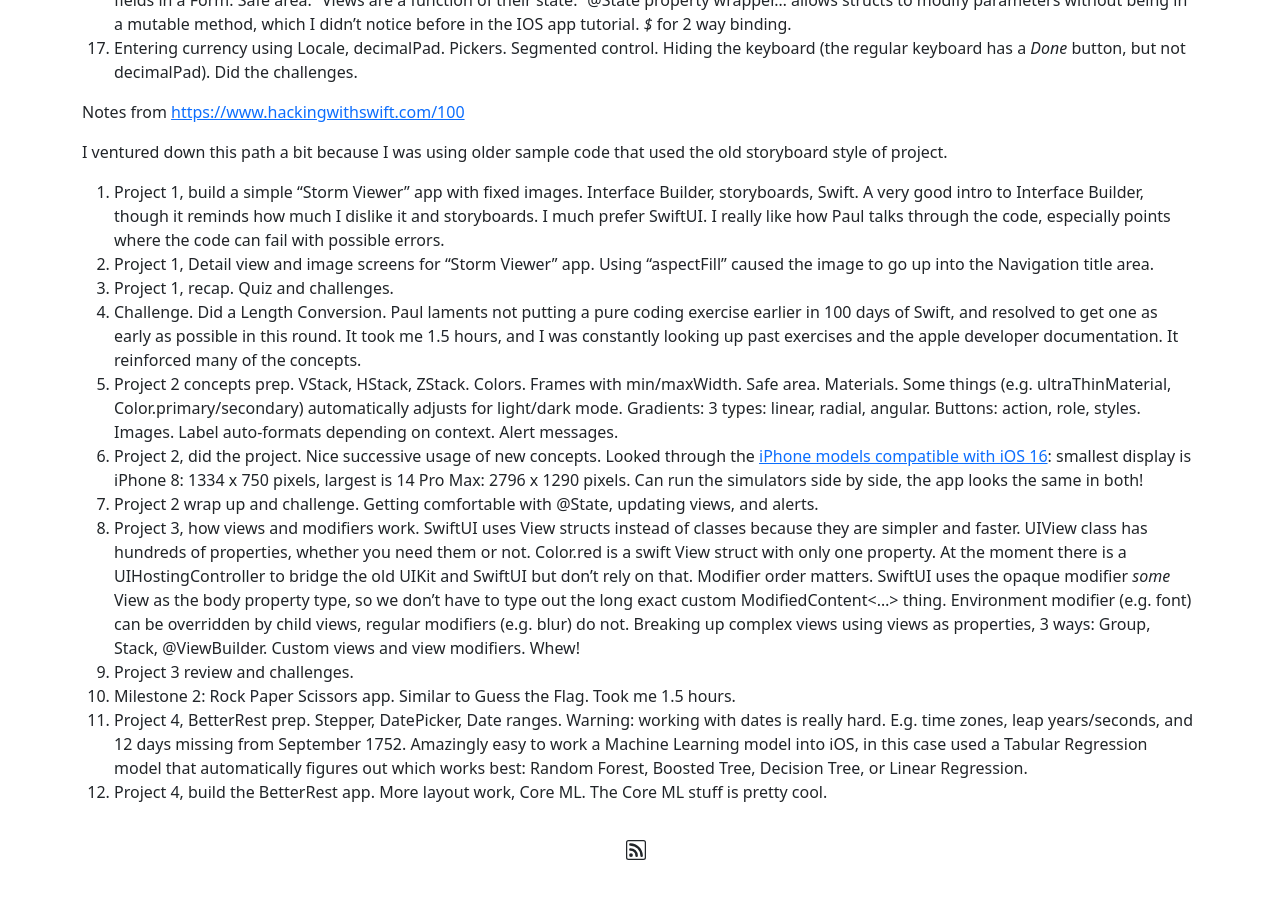
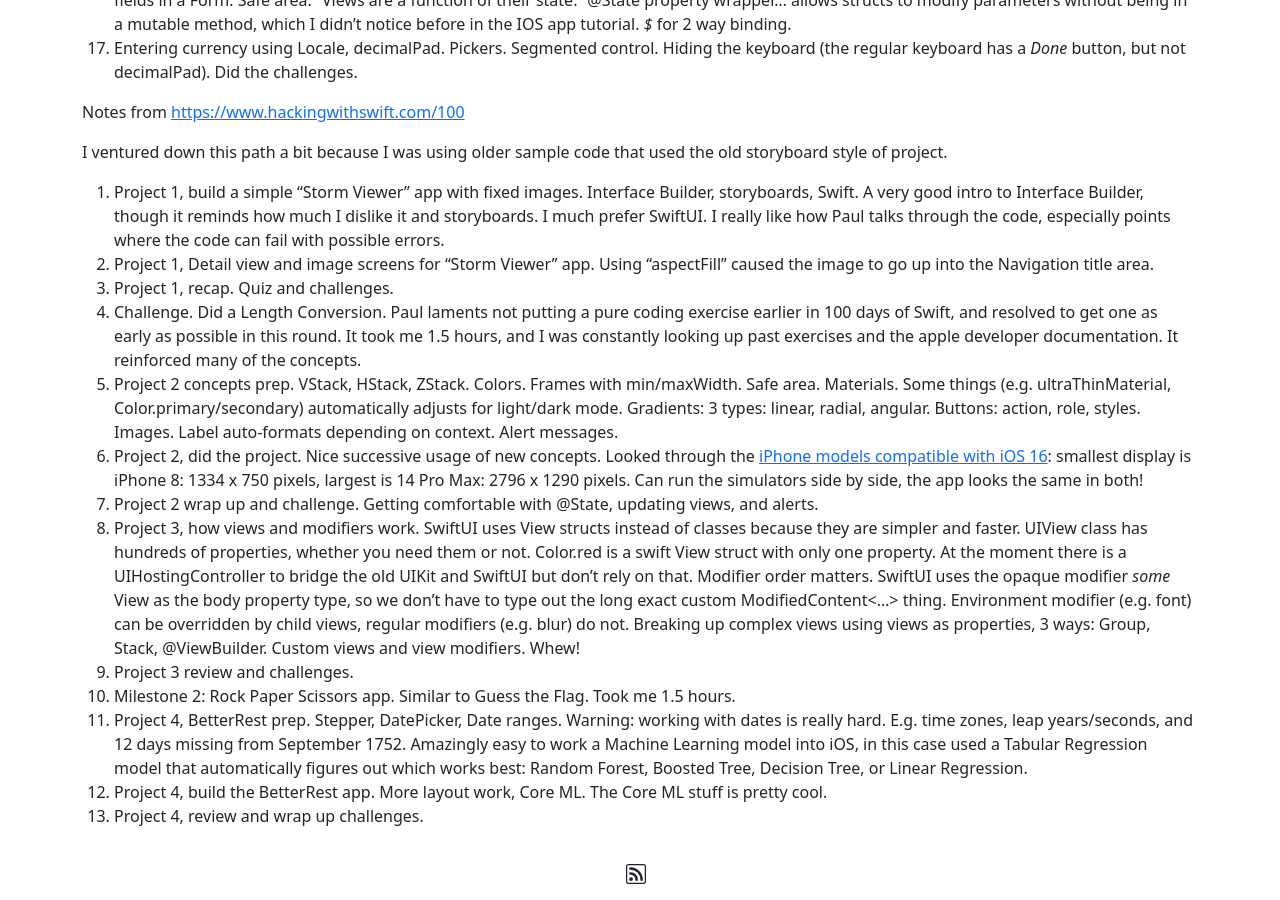
Before and after one commit to matthewdrees/matthewdrees.github.io, a Jekyll site: the page built from _posts/2023-07-07-100-days-of-swiftui.md, in a window 1280 px wide and 900 px high, scrolled down 1024 px. Built offline with Jekyll 4.4.1, drawn with Linux system fonts in a browser that asks for light colours; before the commit the page ends 1900 px from its top, so only the background shows below that.

Commit message:
SwiftUI 100, day 28.

```diff
--- a/_posts/2023-07-07-100-days-of-swiftui.md
+++ b/_posts/2023-07-07-100-days-of-swiftui.md
@@ -44,3 +44,4 @@ I ventured down this path a bit because I was using older sample code that used
 25. Milestone 2: Rock Paper Scissors app. Similar to Guess the Flag. Took me 1.5 hours.
 26. Project 4, BetterRest prep. Stepper, DatePicker, Date ranges. Warning: working with dates is really hard. E.g. time zones, leap years/seconds, and 12 days missing from September 1752. Amazingly easy to work a Machine Learning model into iOS, in this case used a Tabular Regression model that automatically figures out which works best: Random Forest, Boosted Tree, Decision Tree, or Linear Regression.
 27. Project 4, build the BetterRest app. More layout work, Core ML. The Core ML stuff is pretty cool.
+28. Project 4, review and wrap up challenges.
```
